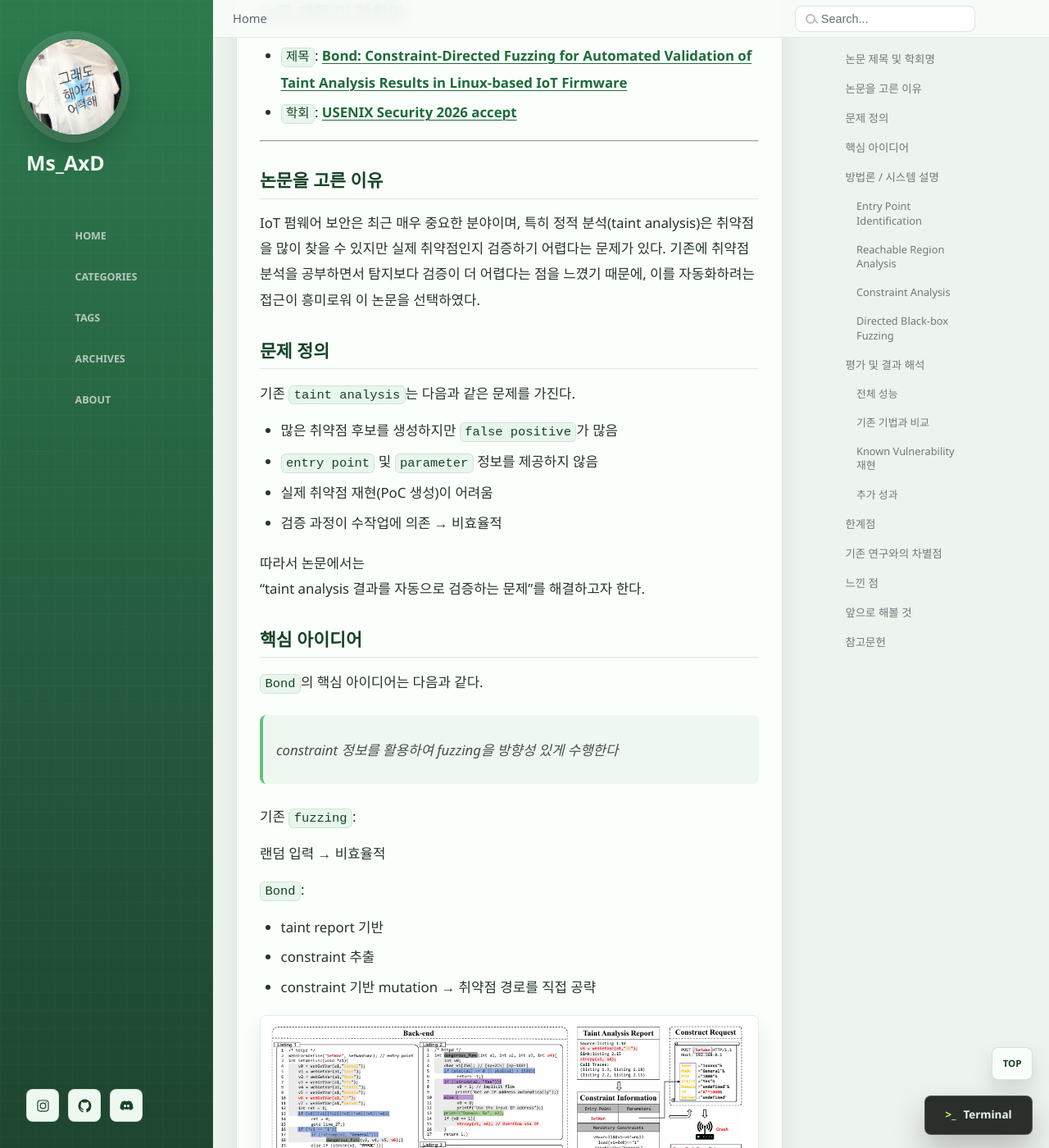
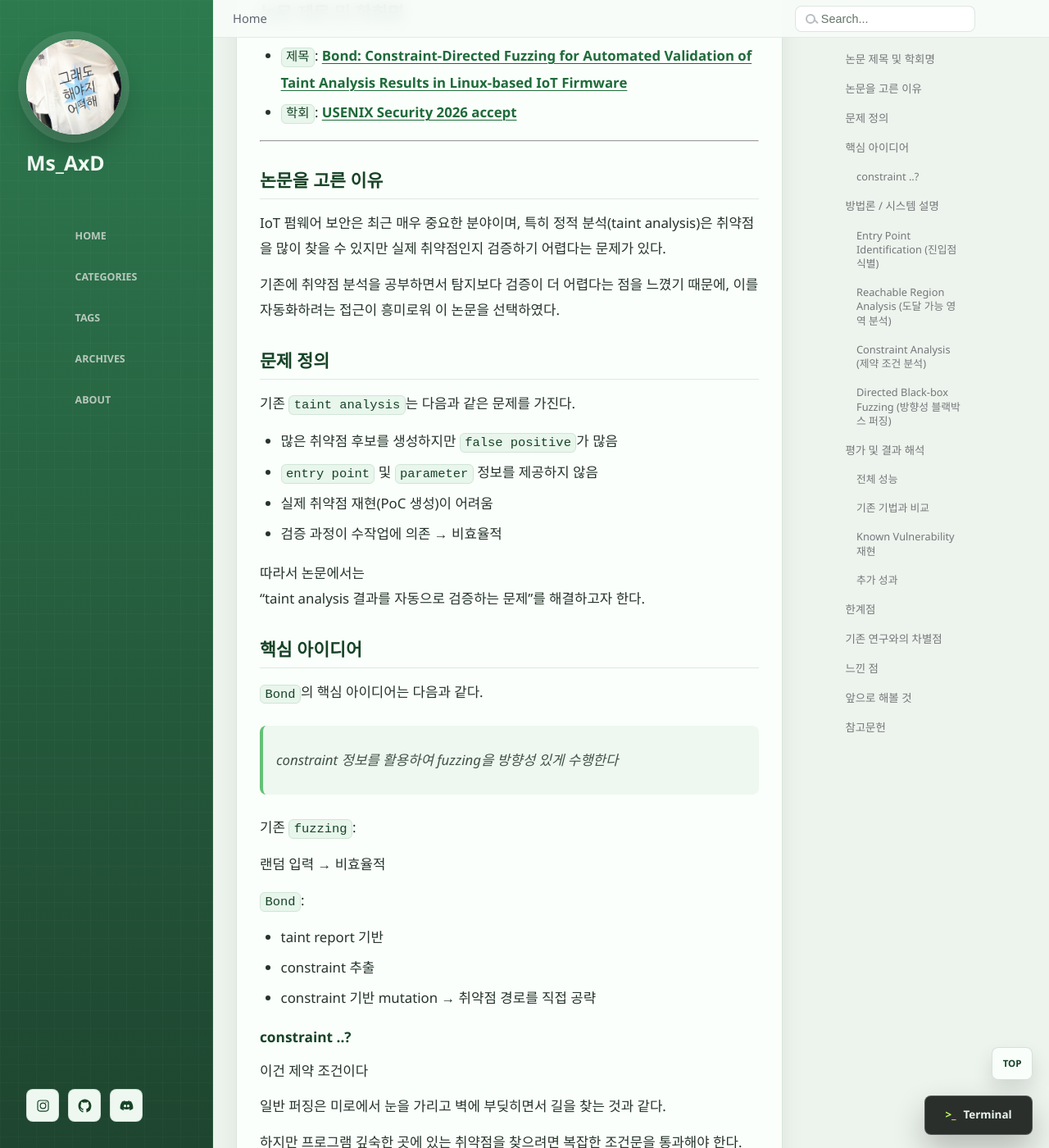
Before and after one commit to ms-axd/ms-axd.github.io, a Jekyll site: the page built from _posts/2026-04-28-paper.md, in a window 1280 px wide and 1400 px high, scrolled down 415 px. Shown: the whole window at 82% size. Built offline with Jekyll 4.4.1, drawn with Linux system fonts in a browser that asks for light colours; some of the changed text lies outside the part shown.

Commit message:
paper update01

```diff
--- a/_posts/2026-04-28-paper.md
+++ b/_posts/2026-04-28-paper.md
@@ -18,7 +18,9 @@
 
 ## 논문을 고른 이유
 
-IoT 펌웨어 보안은 최근 매우 중요한 분야이며, 특히 정적 분석(taint analysis)은 취약점을 많이 찾을 수 있지만 실제 취약점인지 검증하기 어렵다는 문제가 있다. 기존에 취약점 분석을 공부하면서 탐지보다 검증이 더 어렵다는 점을 느꼈기 때문에, 이를 자동화하려는 접근이 흥미로워 이 논문을 선택하였다.
+IoT 펌웨어 보안은 최근 매우 중요한 분야이며, 특히 정적 분석(taint analysis)은 취약점을 많이 찾을 수 있지만 실제 취약점인지 검증하기 어렵다는 문제가 있다.
+
+기존에 취약점 분석을 공부하면서 탐지보다 검증이 더 어렵다는 점을 느꼈기 때문에, 이를 자동화하려는 접근이 흥미로워 이 논문을 선택하였다.
 
 ## 문제 정의
 
@@ -49,6 +51,18 @@
 - constraint 기반 mutation
 → 취약점 경로를 직접 공략
 
+### constraint ..?
+
+이건 제약 조건이다
+
+일반 퍼징은 미로에서 눈을 가리고 벽에 부딪히면서 길을 찾는 것과 같다.
+
+하지만 프로그램 깊숙한 곳에 있는 취약점을 찾으려면 복잡한 조건문을 통과해야 한다.
+
+Constraint 기반 방향성 퍼징은 목표 지점까지 가기 위한 수학적 제약 조건을 미리 풀어서
+
+정답지를 들고 효율적으로 공격 경로를 찾아가는 퍼징 기법이라고 이해하면 된다.
+
 ![alt text](/assets/images/paper1/image.png)
 
 ## 방법론 / 시스템 설명
@@ -57,7 +71,7 @@
 
 `Bond`는 다음 4단계로 구성된다.
 
-### Entry Point Identification
+### Entry Point Identification (진입점 식별)
 
 - CFG / Call Graph 분석
 - 숨겨진 dispatch 구조 탐색
@@ -65,12 +79,12 @@
 
 IoT에서는 API가 명확하지 않기 때문에 매우 중요
 
-### Reachable Region Analysis
+### Reachable Region Analysis (도달 가능 영역 분석)
 
 - entry → sink까지 도달 가능한 코드 영역 계산
 - 사용자 입력이 영향을 주는 parameter 추출
 
-### Constraint Analysis
+### Constraint Analysis (제약 조건 분석)
 
 입력값이 만족해야 하는 조건을 분석
 
@@ -91,7 +105,7 @@
 
 
 
-### Directed Black-box Fuzzing
+### Directed Black-box Fuzzing (방향성 블랙박스 퍼징)
 
 ![alt text](/assets/images/paper1/image-2.png)
 
```
